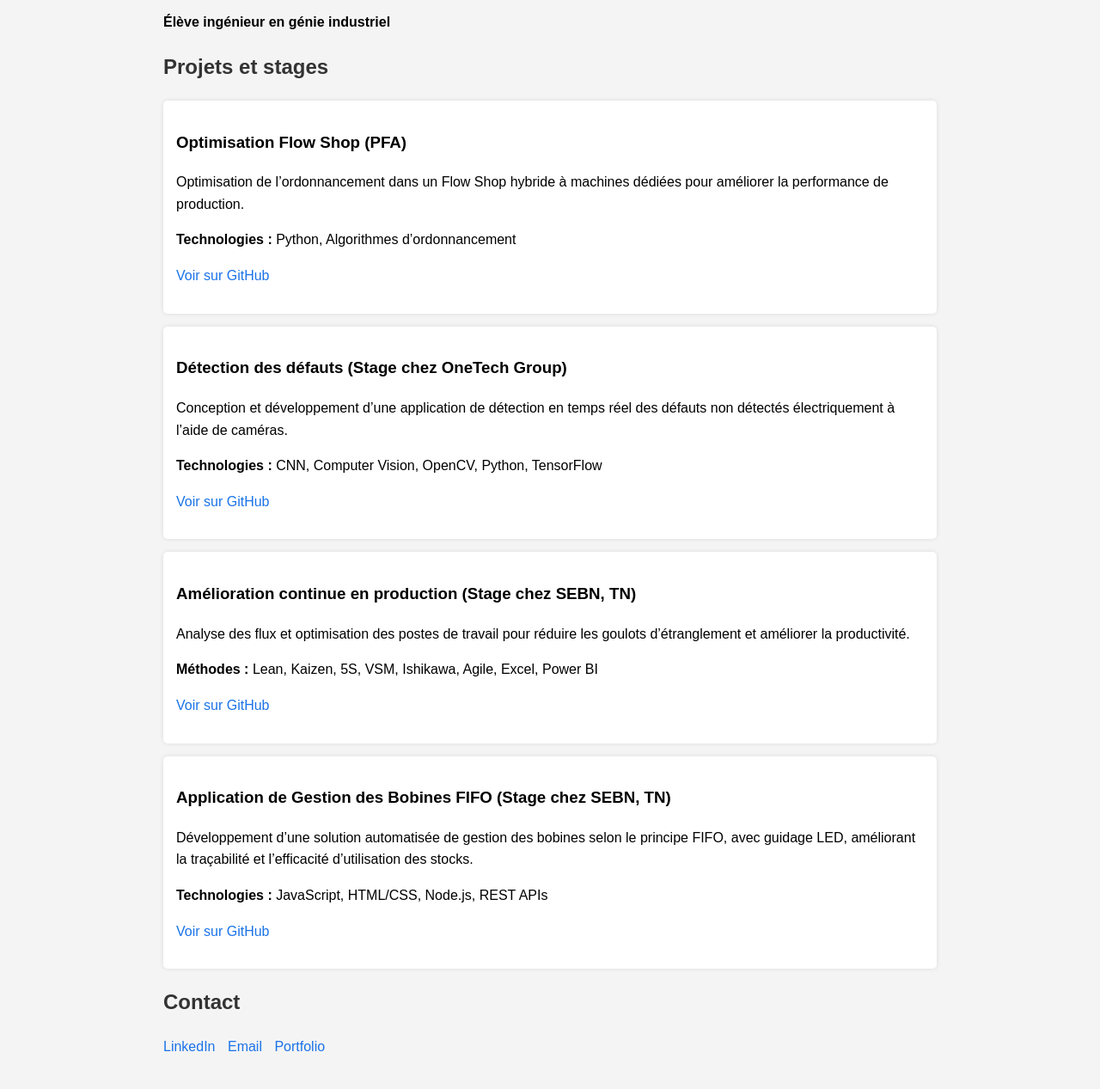
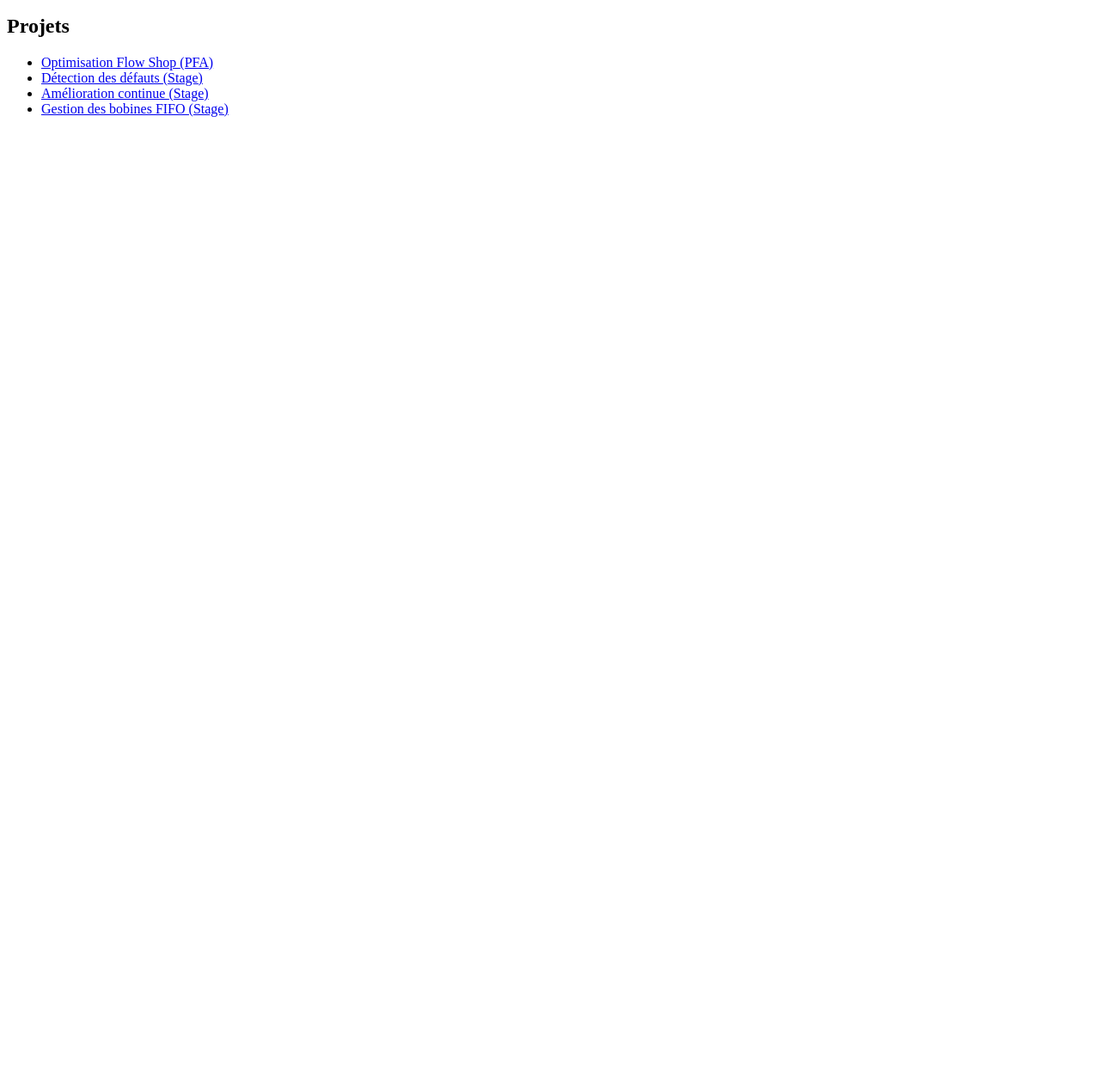
Before and after one commit to Maissa-Mediouni/maissa-portfolio, a plain HTML site: page index.html in a window 1280 px wide. Shown: the part 101-1368 px from the top of the page at 86% size. After the commit the page ends 800 px from the top, so only its background shows below. Drawn offline with Linux system fonts and the light colour scheme.

Commit message:
Update index.html
Signed-off-by: Maissa-Mediouni <maissa.mediouni@enib.ucar.tn>

```diff
--- a/index.html
+++ b/index.html
@@ -1,80 +1,17 @@
 <!DOCTYPE html>
-<html lang="fr">
+<html>
 <head>
-    <meta charset="UTF-8">
     <title>Portfolio - Maissa Mediouni</title>
-    <style>
-        body {
-            font-family: Arial, sans-serif;
-            max-width: 900px;
-            margin: 0 auto;
-            padding: 20px;
-            line-height: 1.6;
-            background-color: #f4f4f4;
-        }
-        h1, h2 {
-            color: #333;
-        }
-        a {
-            color: #1a73e8;
-            text-decoration: none;
-        }
-        a:hover {
-            text-decoration: underline;
-        }
-        .project {
-            background-color: #fff;
-            padding: 15px;
-            margin-bottom: 15px;
-            border-radius: 5px;
-            box-shadow: 0 0 5px rgba(0,0,0,0.1);
-        }
-        .contact a {
-            margin-right: 10px;
-        }
-    </style>
 </head>
 <body>
-
-    <h1>Maissa Mediouni</h1>
-    <p><strong>Élève ingénieur en génie industriel</strong></p>
-
-    <h2>Projets et stages</h2>
-
-    <div class="project">
-        <h3>Optimisation Flow Shop (PFA)</h3>
-        <p>Optimisation de l’ordonnancement dans un Flow Shop hybride à machines dédiées pour améliorer la performance de production.</p>
-        <p><strong>Technologies :</strong> Python, Algorithmes d’ordonnancement</p>
-        <p><a href="https://github.com/Maissa-Mediouni/pfa-ordonnancement-flow-shop" target="_blank">Voir sur GitHub</a></p>
-    </div>
-
-    <div class="project">
-        <h3>Détection des défauts (Stage chez OneTech Group)</h3>
-        <p>Conception et développement d’une application de détection en temps réel des défauts non détectés électriquement à l’aide de caméras.</p>
-        <p><strong>Technologies :</strong> CNN, Computer Vision, OpenCV, Python, TensorFlow</p>
-        <p><a href="https://github.com/Maissa-Mediouni/one-tech-detection-defauts" target="_blank">Voir sur GitHub</a></p>
-    </div>
-
-    <div class="project">
-        <h3>Amélioration continue en production (Stage chez SEBN, TN)</h3>
-        <p>Analyse des flux et optimisation des postes de travail pour réduire les goulots d’étranglement et améliorer la productivité.</p>
-        <p><strong>Méthodes :</strong> Lean, Kaizen, 5S, VSM, Ishikawa, Agile, Excel, Power BI</p>
-        <p><a href="https://github.com/Maissa-Mediouni/amelioration-continue-production" target="_blank">Voir sur GitHub</a></p>
-    </div>
-
-    <div class="project">
-        <h3>Application de Gestion des Bobines FIFO (Stage chez SEBN, TN)</h3>
-        <p>Développement d’une solution automatisée de gestion des bobines selon le principe FIFO, avec guidage LED, améliorant la traçabilité et l’efficacité d’utilisation des stocks.</p>
-        <p><strong>Technologies :</strong> JavaScript, HTML/CSS, Node.js, REST APIs</p>
-        <p><a href="https://github.com/Maissa-Mediouni/gestion-bobines-fifo" target="_blank">Voir sur GitHub</a></p>
-    </div>
-
-    <h2>Contact</h2>
-    <p class="contact">
-        <a href="https://www.linkedin.com/in/maissa-mediouni-4385a8304/" target="_blank">LinkedIn</a>
-        <a href="mailto:maissa.mediouni@enib.ucar.tn">Email</a>
-        <a href="https://MaissaMediouni.github.io/portfolio/" target="_blank">Portfolio</a>
-    </p>
-
+    <h1>Bonjour, je suis Maissa Mediouni</h1>
+    <p>Élève ingénieur en génie industriel</p>
+    <h2>Projets</h2>
+    <ul>
+        <li><a href="https://github.com/Maissa-Mediouni/pfa-ordonnancement-flow-shop">Optimisation Flow Shop (PFA)</a></li>
+        <li><a href="https://github.com/Maissa-Mediouni/one-tech-detection-defauts">Détection des défauts (Stage)</a></li>
+        <li><a href="https://github.com/Maissa-Mediouni/amelioration-continue-production">Amélioration continue (Stage)</a></li>
+        <li><a href="https://github.com/Maissa-Mediouni/gestion-bobines-fifo">Gestion des bobines FIFO (Stage)</a></li>
+    </ul>
 </body>
 </html>
```
